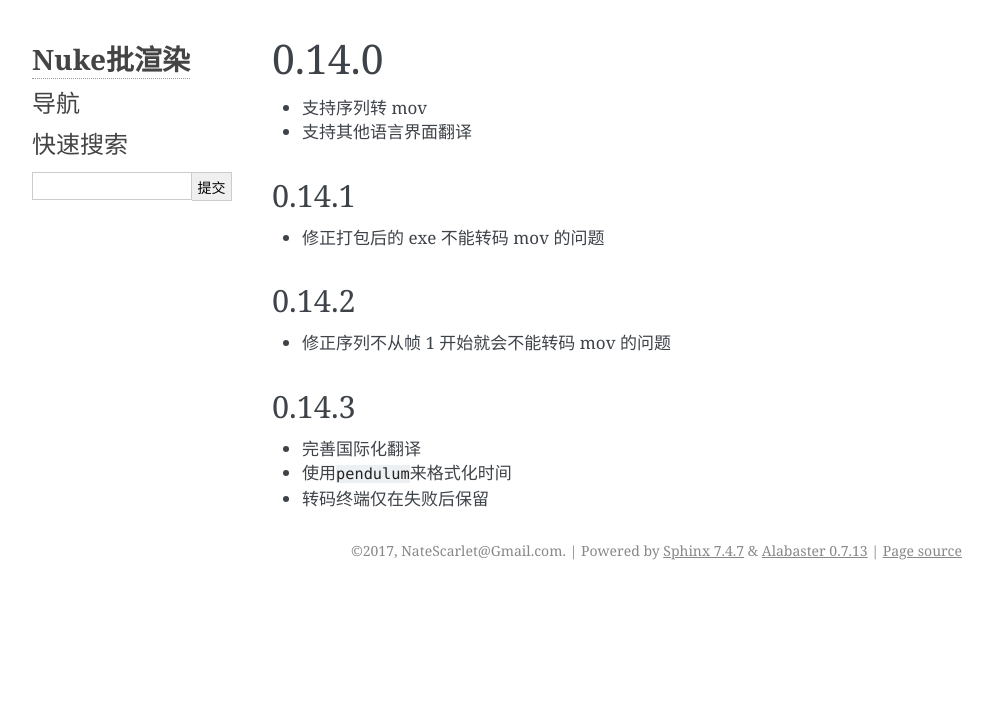
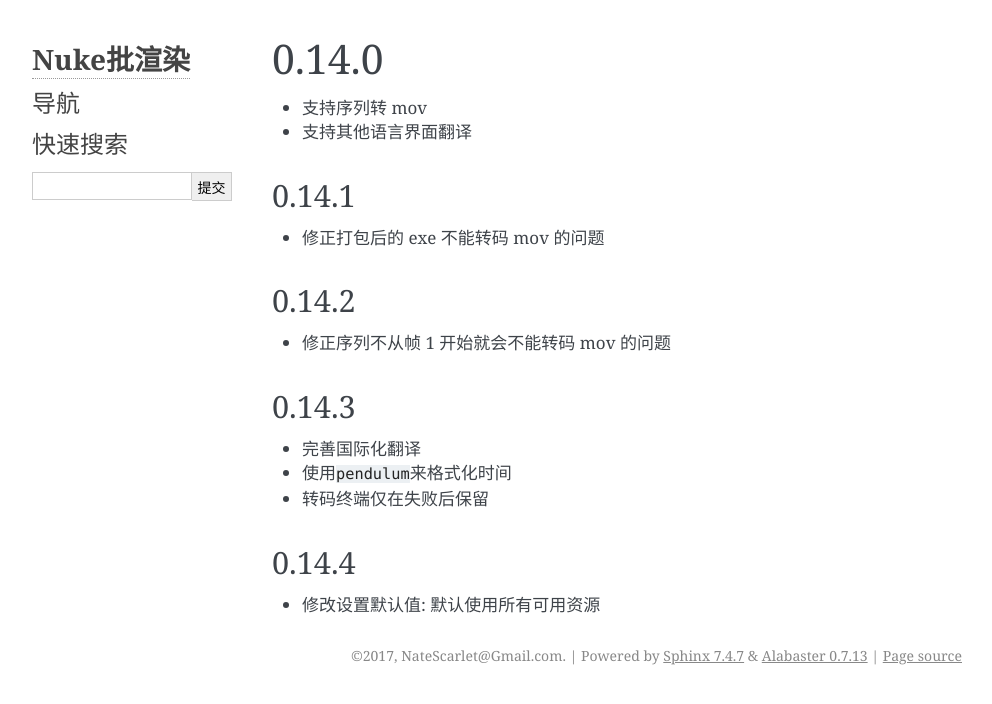
Before and after one commit to NateScarlet/NukeBatchRender, a Sphinx documentation site: the page built from Documentation/source/changelogs/004_0.14.0.md, in a window 1280 px wide. Shown: the top 704 px of the page, without its empty margins (148-1140 px from the left). Built offline with Sphinx 7.4.7, drawn with Linux system fonts in a browser that asks for light colours.

Commit message:
Bump version: 0.14.4

```diff
--- a/Documentation/source/changelogs/004_0.14.0.md
+++ b/Documentation/source/changelogs/004_0.14.0.md
@@ -17,3 +17,7 @@
 - 完善国际化翻译
 - 使用`pendulum`来格式化时间
 - 转码终端仅在失败后保留
+
+## 0.14.4
+
+- 修改设置默认值: 默认使用所有可用资源
--- a/lib/batchrender/__about__.py
+++ b/lib/batchrender/__about__.py
@@ -1,5 +1,5 @@
 # -*- coding=UTF-8 -*-
 """About info.  """
 
-__version__ = '0.14.3'
+__version__ = '0.14.4'
 __author__ = 'NateScarlet@Gmail.com'
```
